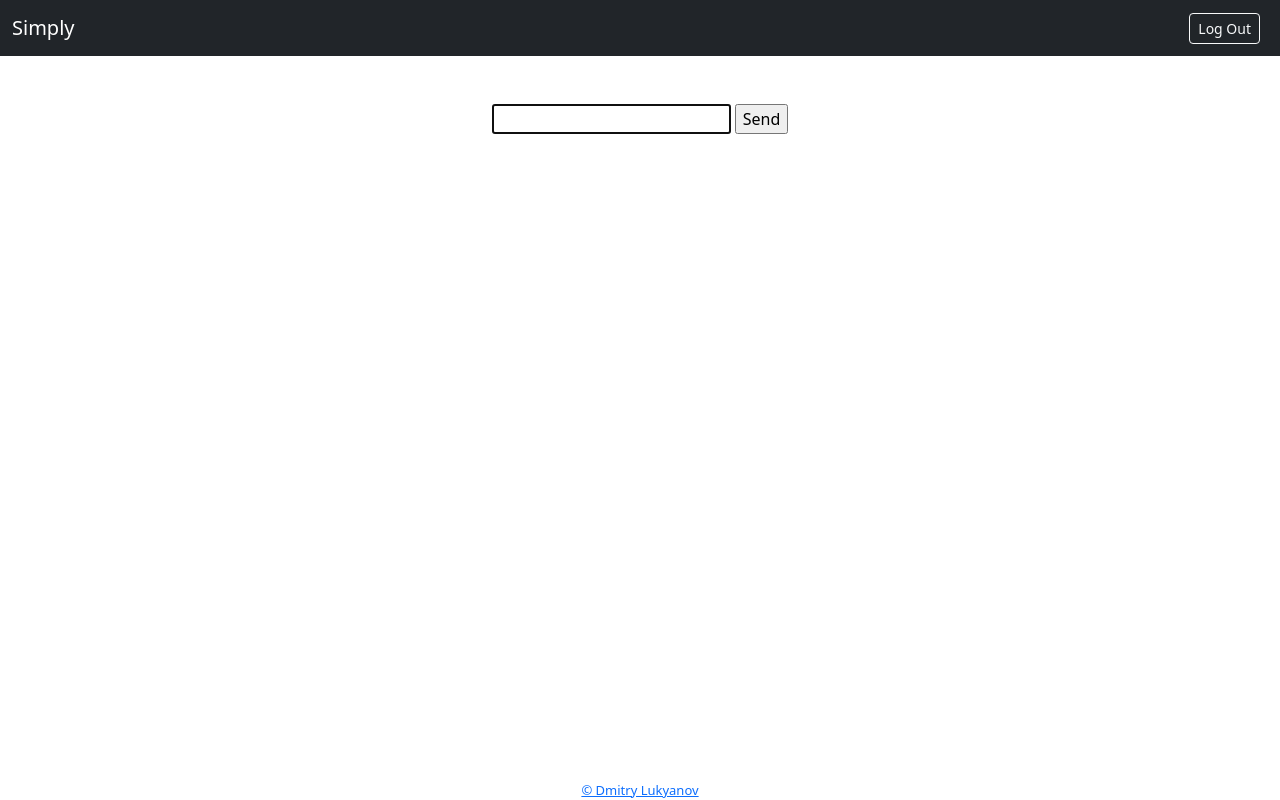
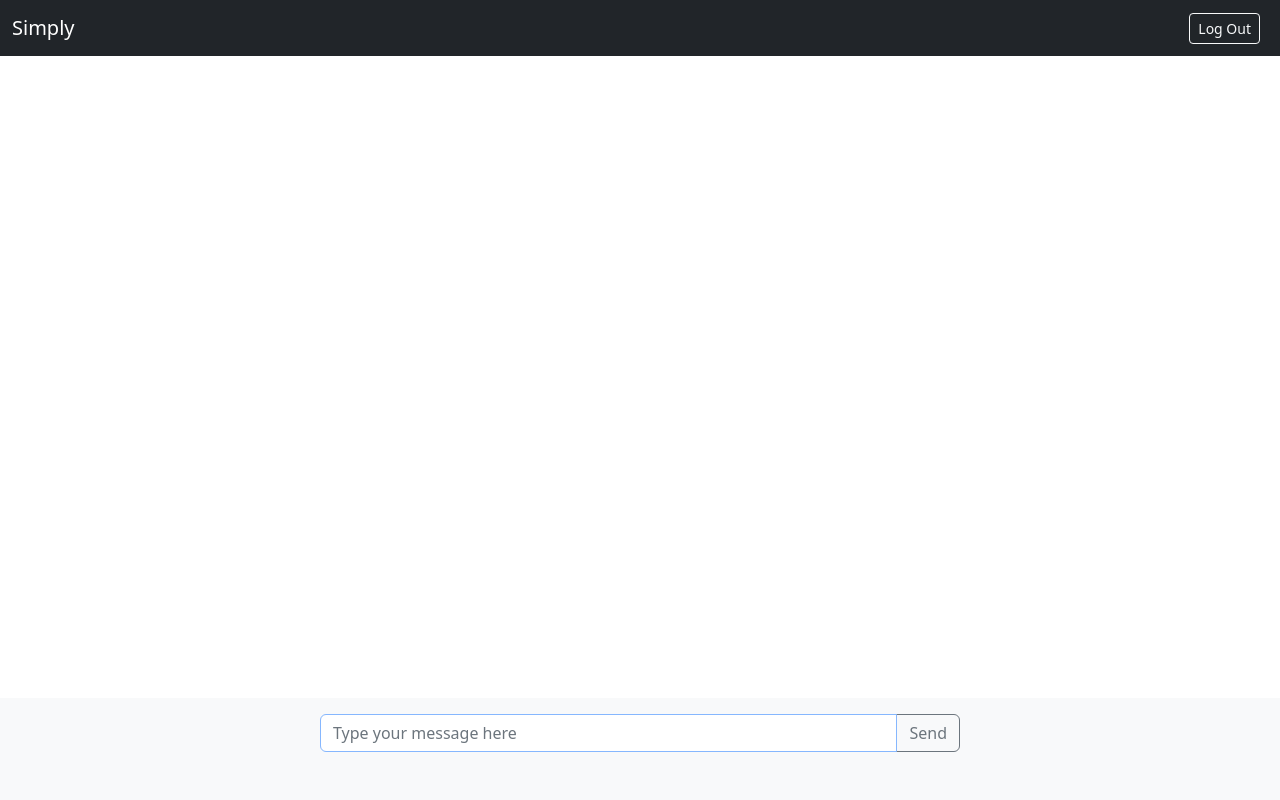
Before and after one commit to philothoph/simply-messenger, a Flask app: a page that uses templates/chat.html in a window 1280 px wide. Run offline with Flask 3, Linux system fonts and the light colour scheme; a user stored in the database is signed in; tables that the repository leaves empty hold one stand-in row (values such as "Sample post"); data that the repository does not hold is empty.

Commit message:
fixed bug

```diff
--- a/templates/chat.html
+++ b/templates/chat.html
@@ -5,14 +5,16 @@
 {% endblock %}
 
 {% block main %}
-    <input hidden id="recipient_id" value="{{ recipient_id }}">
-    <div id="chat-box">
+        <input hidden id="recipient_id" value="{{ recipient_id }}">
+
         <div id="chat-messages"></div>
-    </div>
-    <div>
-        <input id="new_message" type="text" autofocus value="">
-        <input type="submit" value="Send" onclick="updateChat()">
-    </div>
+
+        <div class="fixed-bottom w-100 bg-light">
+        <div class="input-group w-50 mx-auto mt-3 mb-5 bg-light">
+            <input id="new_message" class="form-control shadow-none" placeholder="Type your message here" type="text" autofocus value="" autocomplete="off">
+            <input id="send_button" class="btn btn-outline-secondary" type="button" value="Send" onclick="updateChat()">
+        </div>
+        </div>
 
     <script src="{{ url_for('static', filename='messageScript.js') }}"></script>
 
--- a/templates/layout.html
+++ b/templates/layout.html
@@ -13,7 +13,7 @@
     </head>
 
     <body>
-        <nav class="navbar navbar-expand-sm navbar-dark bg-dark">
+        <nav class="navbar navbar-expand-sm navbar-dark bg-dark fixed-top">
             <div class="container-fluid">
                 <a class="navbar-brand" href="/">Simply</a>
                 <ul class="navbar-nav ms-auto">
@@ -23,7 +23,7 @@
                 </ul>
             </div>
         </nav>
-        <main class="container py-5 text-center">
+        <main class="container py-5 text-center" style="max-width: 50%;">
             {% block main %}{% endblock %}
         </main>
 
```
